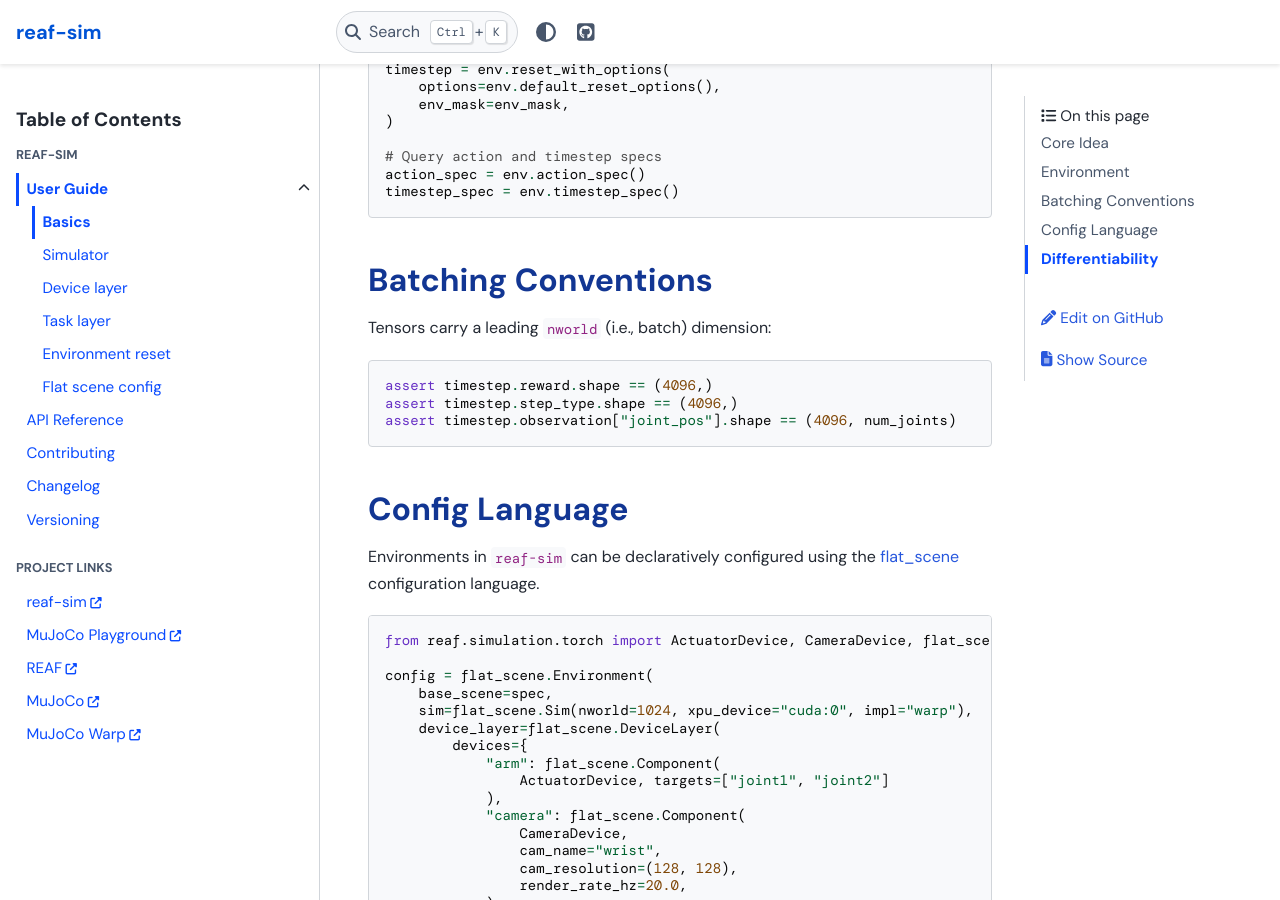
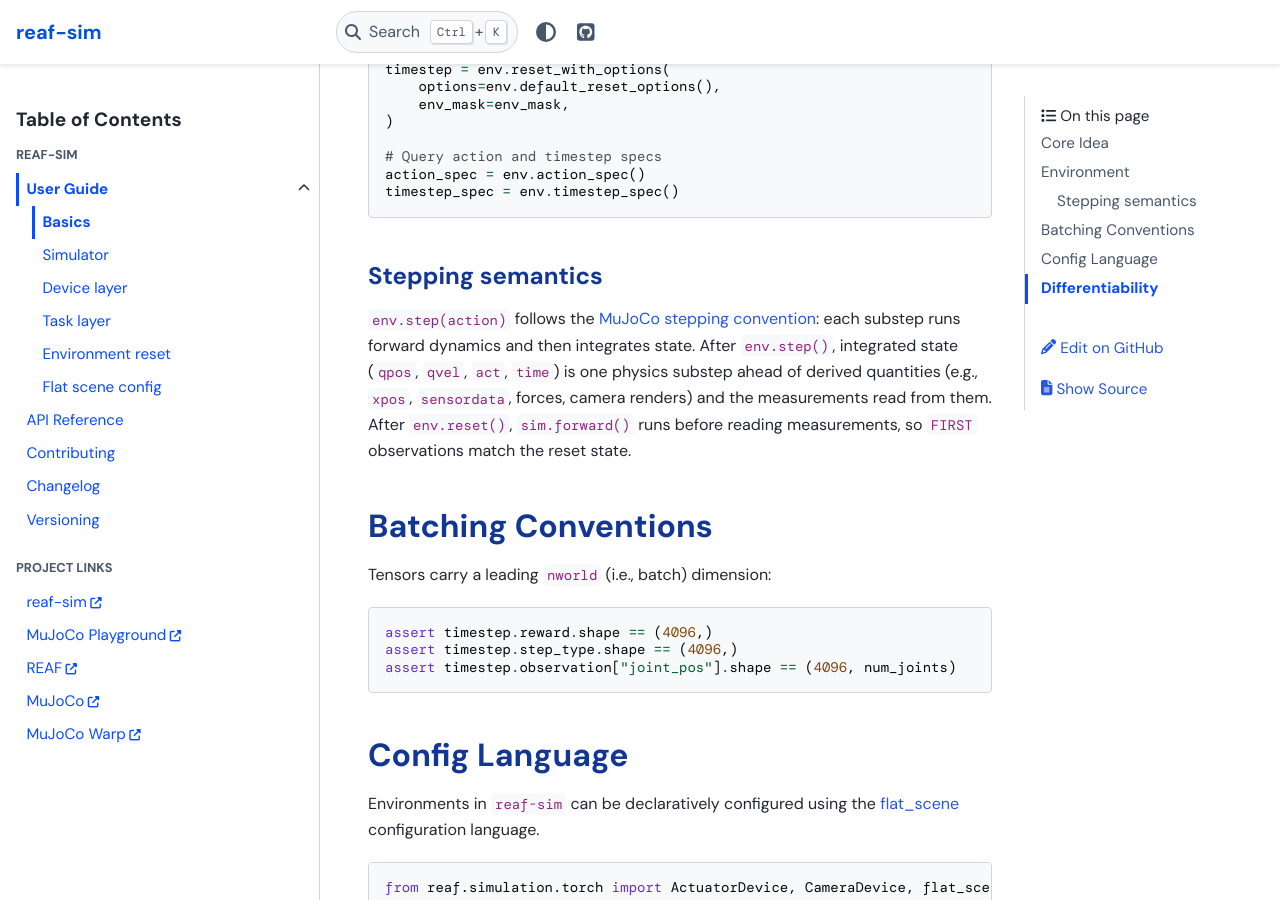
Before and after one commit to google-deepmind/reaf-sim, a Sphinx documentation site: the page built from docs/user_guide/basics.rst, in a window 1280 px wide and 900 px high, scrolled down 1756 px. Built offline with Sphinx 7.4.7 and the PyData theme 0.15.4, drawn with Linux system fonts in a browser that asks for light colours.

Commit message:
Document MuJoCo one-substep offset convention in reaf-sim user guide
`Simulator.step()` and `Environment.step()` follow MuJoCo's stepping convention where forward dynamics runs before state integration, leaving derived quantities and measurements one physics substep behind primary state (`qpos`, `qvel`, `act`, `time`). Document this behavior in `basics.rst` (under Environment -> Stepping semantics) and `simulator.rst`.

PiperOrigin-RevId: 1029915210
Change-Id: Idddbae3c3dfd4709e30396a67d35c2cb487b12ac

```diff
--- a/docs/user_guide/basics.rst
+++ b/docs/user_guide/basics.rst
@@ -75,6 +75,16 @@ All environments implement a standard ``dm_env.Environment`` interface and confo
     action_spec = env.action_spec()
     timestep_spec = env.timestep_spec()
 
+Stepping semantics
+^^^^^^^^^^^^^^^^^^
+
+``env.step(action)`` follows the `MuJoCo stepping convention
+<https://mujoco.readthedocs.io/en/stable/computation/index.html#consistency-in-mjdata>`_: each substep runs forward
+dynamics and then integrates state. After ``env.step()``, integrated state (``qpos``, ``qvel``, ``act``, ``time``) is
+one physics substep ahead of derived quantities (e.g., ``xpos``, ``sensordata``, forces, camera renders) and the
+measurements read from them. After ``env.reset()``, ``sim.forward()`` runs before reading measurements, so ``FIRST``
+observations match the reset state.
+
 Batching Conventions
 --------------------
 
```
Also changed, not shown: docs/user_guide/simulator.rst (+7 -0 lines).
